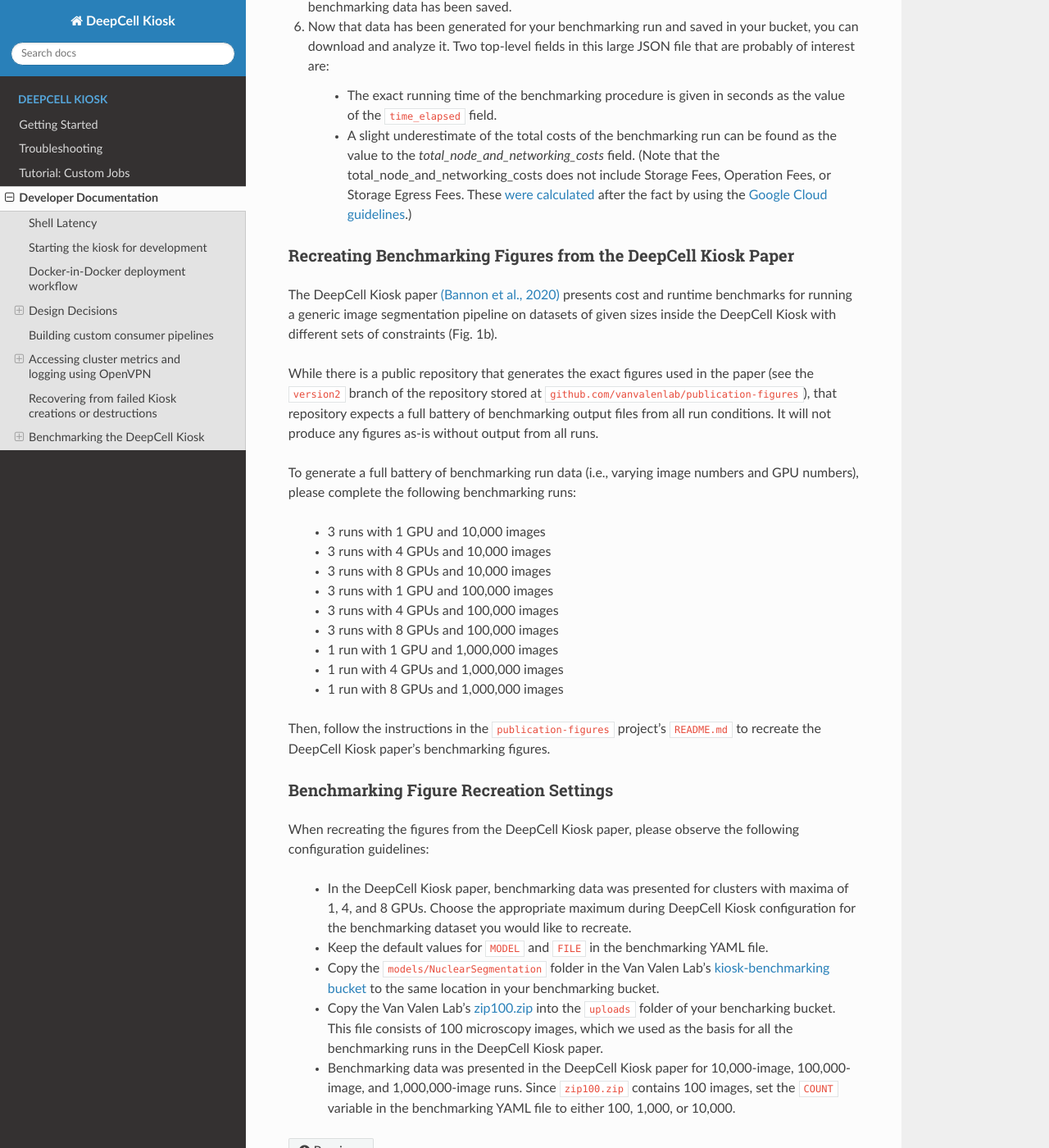
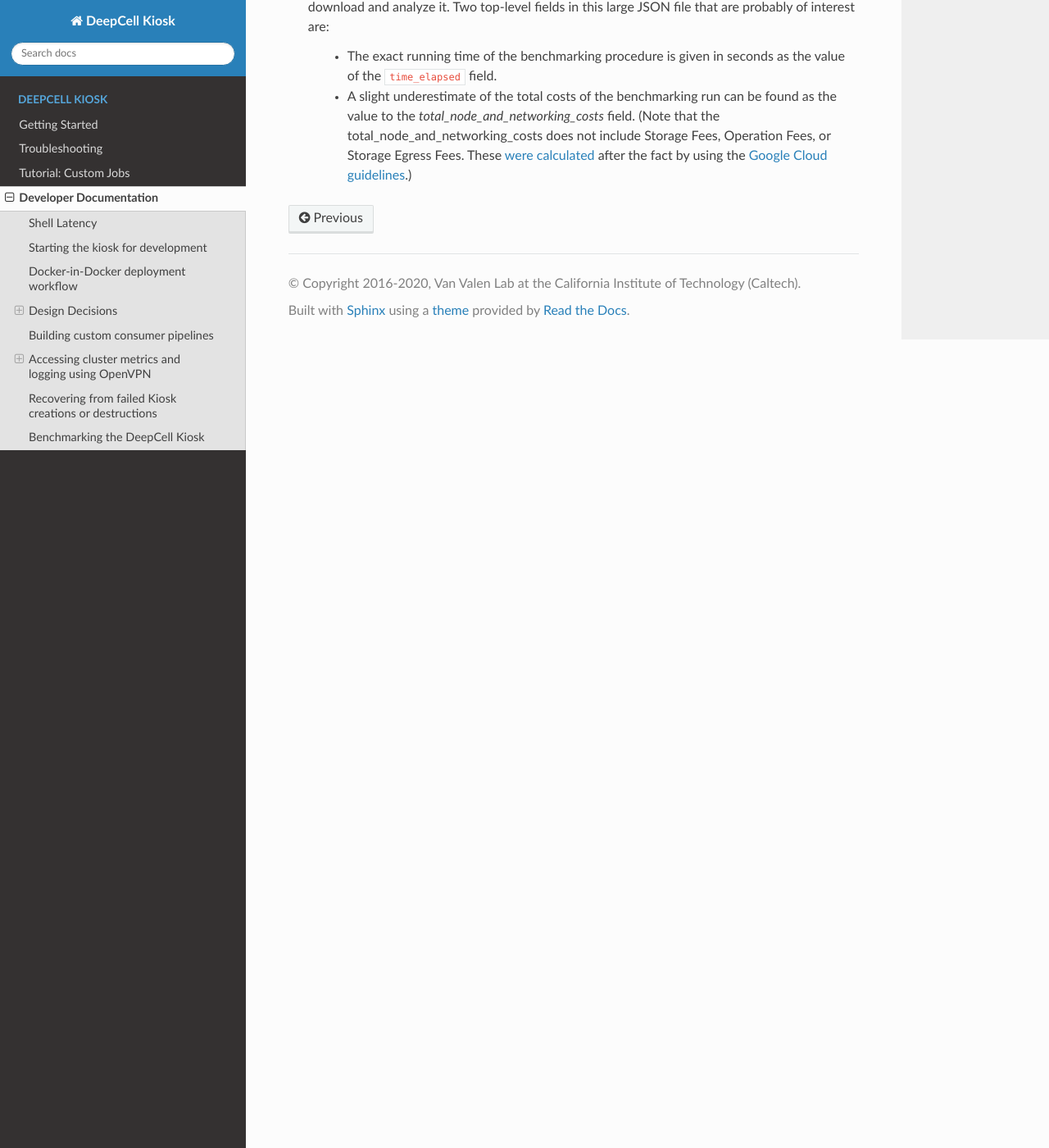
Before and after one commit to vanvalenlab/kiosk-console, a Sphinx documentation site: the page built from docs/source/DEVELOPER.rst, in a window 1280 px wide and 1400 px high, scrolled down 5220 px. Shown: the whole window at 82% size. Built offline with Sphinx 7.4.7 and the Read the Docs theme 2.0.0, drawn with Linux system fonts in a browser that asks for light colours; some of the changed text lies outside the part shown.

Commit message:
moving figure recreation details to publication-figures repo

```diff
--- a/docs/source/DEVELOPER.rst
+++ b/docs/source/DEVELOPER.rst
@@ -171,35 +171,3 @@ The DeepCell Kiosk comes with a utility for benchmarking the scalability and per
 
     - The exact running time of the benchmarking procedure is given in seconds as the value of the ``time_elapsed`` field.
     - A slight underestimate of the total costs of the benchmarking run can be found as the value to the `total_node_and_networking_costs` field. (Note that the total_node_and_networking_costs does not include Storage Fees, Operation Fees, or Storage Egress Fees. These `were calculated <https://github.com/vanvalenlab/publication-figures/blob/383a90149eb86d4a0a697395edffb32d383bb1ca/figure_generation/data_extractor.py#L318>`_ after the fact by using the `Google Cloud guidelines <https://cloud.google.com/vpc/network-pricing#general>`_.)
-
-Recreating Benchmarking Figures from the DeepCell Kiosk Paper
-^^^^^^^^^^^^^^^^^^^^^^^^^^^^^^^^^^^^^^^^^^^^^^^^^^^^^^^^^^^^^
-
-The DeepCell Kiosk paper `(Bannon et al., 2020) <https://www.biorxiv.org/content/10.1101/505032v4>`_ presents cost and runtime benchmarks for running a generic image segmentation pipeline on datasets of given sizes inside the DeepCell Kiosk with different sets of constraints (Fig. 1b).
-
-While there is a public repository that generates the exact figures used in the paper (see the ``version2`` branch of the repository stored at ``github.com/vanvalenlab/publication-figures``), that repository expects a full battery of benchmarking output files from all run conditions. It will not produce any figures as-is without output from all runs.
-
-To generate a full battery of benchmarking run data (i.e., varying image numbers and GPU numbers), please complete the following benchmarking runs:
-
-    - 3 runs with 1 GPU and 10,000 images
-    - 3 runs with 4 GPUs and 10,000 images
-    - 3 runs with 8 GPUs and 10,000 images
-    - 3 runs with 1 GPU and 100,000 images
-    - 3 runs with 4 GPUs and 100,000 images
-    - 3 runs with 8 GPUs and 100,000 images
-    - 1 run with 1 GPU and 1,000,000 images
-    - 1 run with 4 GPUs and 1,000,000 images
-    - 1 run with 8 GPUs and 1,000,000 images
-
-Then, follow the instructions in the ``publication-figures`` project's ``README.md`` to recreate the DeepCell Kiosk paper's benchmarking figures.
-
-Benchmarking Figure Recreation Settings
-^^^^^^^^^^^^^^^^^^^^^^^^^^^^^^^^^^^^^^^
-
-When recreating the figures from the DeepCell Kiosk paper, please observe the following configuration guidelines:
-
-    - In the DeepCell Kiosk paper, benchmarking data was presented for clusters with maxima of 1, 4, and 8 GPUs. Choose the appropriate maximum during DeepCell Kiosk configuration for the benchmarking dataset you would like to recreate.
-    - Keep the default values for ``MODEL`` and ``FILE`` in the benchmarking YAML file.
-    - Copy the ``models/NuclearSegmentation`` folder in the Van Valen Lab's `kiosk-benchmarking bucket <https://console.cloud.google.com/storage/browser/kiosk-benchmarking>`_ to the same location in your benchmarking bucket.
-    - Copy the Van Valen Lab's `zip100.zip <https://console.cloud.google.com/storage/browser/_details/kiosk-benchmarking/sample-data/zip100.zip>`_ into the ``uploads`` folder of your bencharking bucket. This file consists of 100 microscopy images, which we used as the basis for all the benchmarking runs in the DeepCell Kiosk paper.
-    - Benchmarking data was presented in the DeepCell Kiosk paper for 10,000-image, 100,000-image, and 1,000,000-image runs. Since ``zip100.zip`` contains 100 images, set the ``COUNT`` variable in the benchmarking YAML file to either 100, 1,000, or 10,000.
```
